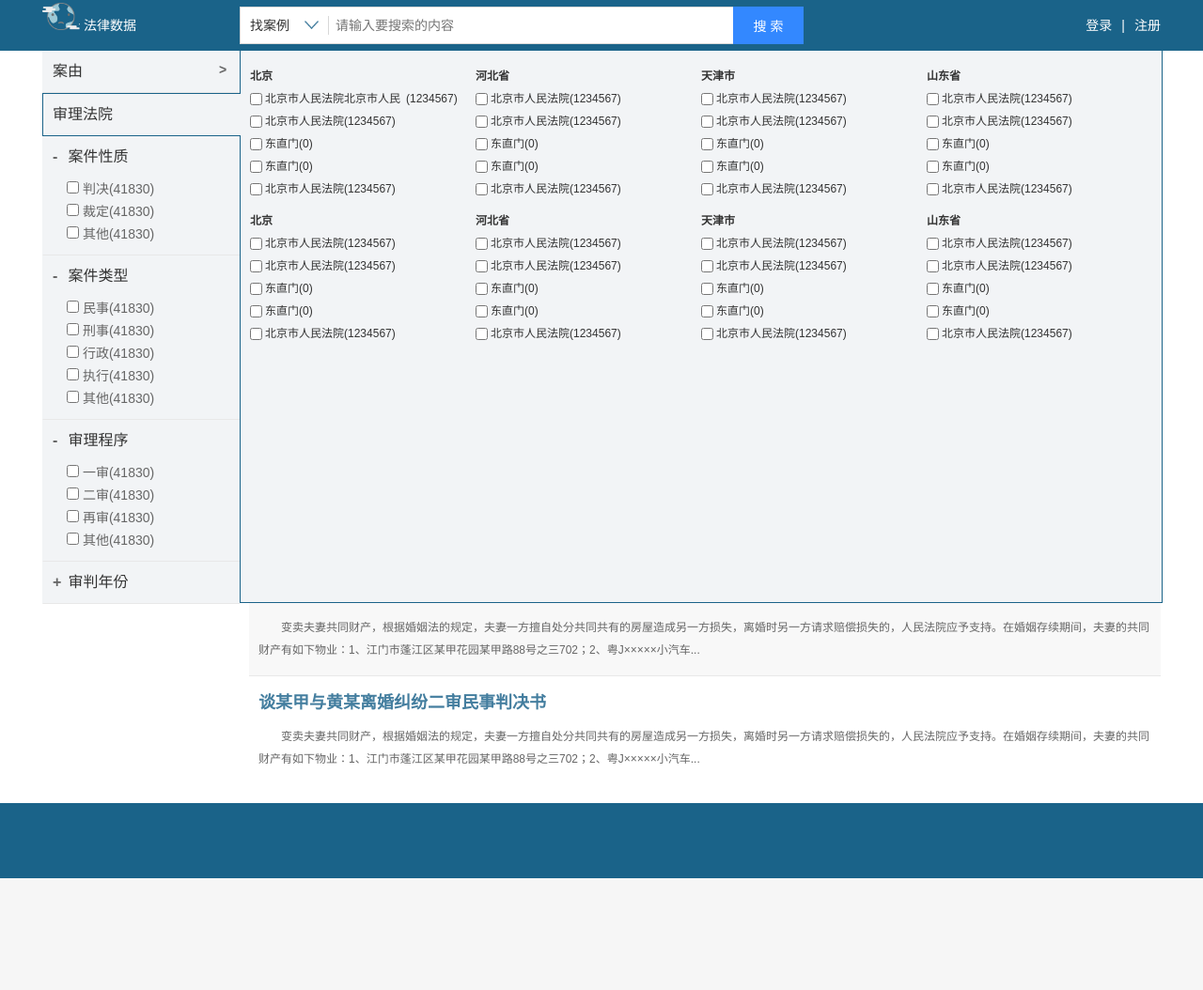
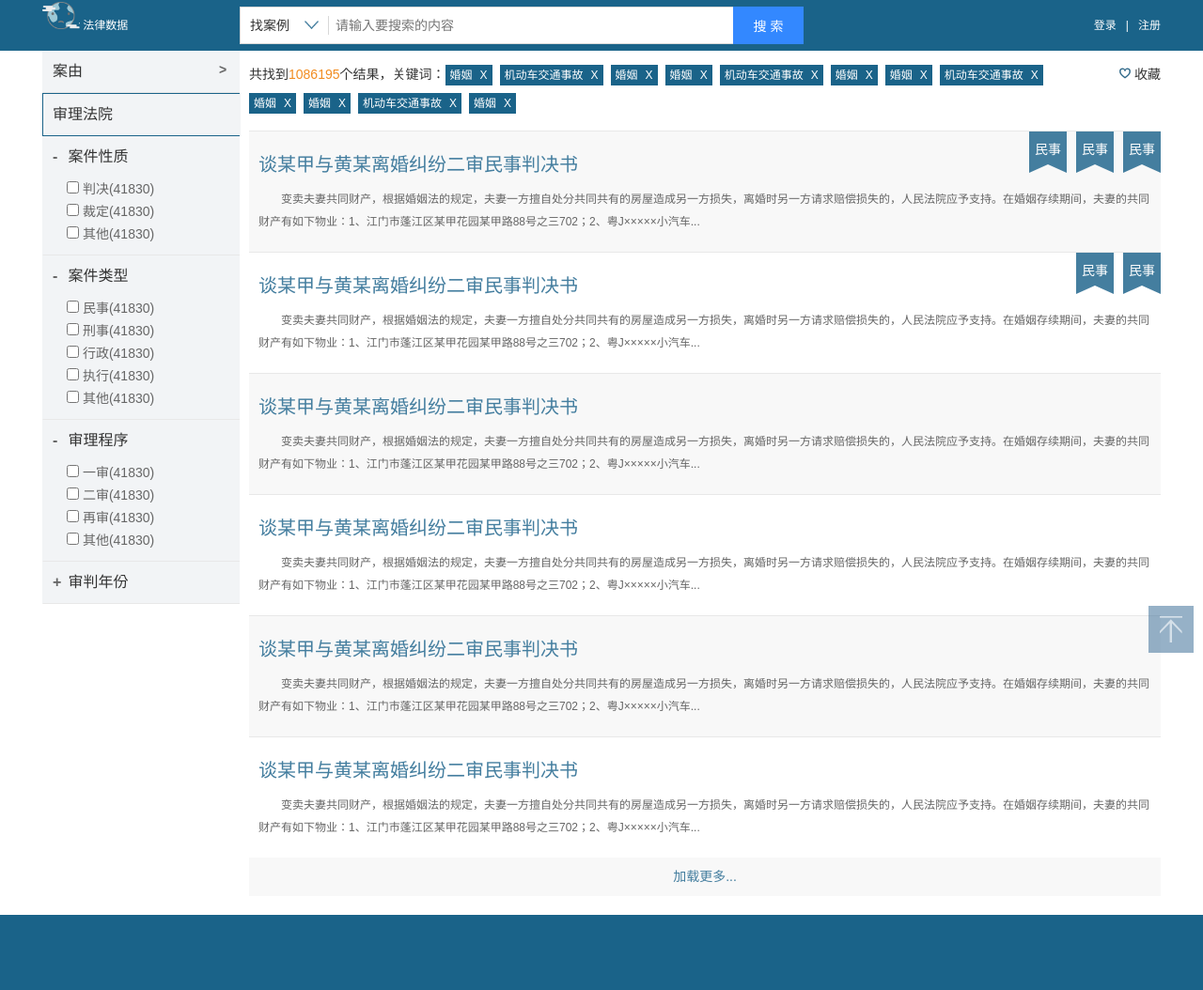
Before and after one commit to wuyue5chao/xiaoqiang, a PHP site: page /search.html in a window 1280 px wide. Shown: the whole page at 94% size. Before the commit the page ends 935 px from the top, so only its background shows below. Run offline with PHP 8.4, Linux system fonts and the light colour scheme.

Commit message:
修改
修改

```diff
--- a/css/index.css
+++ b/css/index.css
@@ -18,6 +18,8 @@ body{height: 100%; min-width: 1000px;font:14px/1.5 Arial,sans-serif,'宋体';col
 .fr{float: right;}
 .fontblue{color: #447e9f;}
 .fontyellow{ color: #f18d22;}
+.fontgray{ color: #999;}
+.center{ text-align: center;}
 
 .w1190{ width: 1190px;margin: 0 auto;}
 .wrapper{ min-height: 100%;}
@@ -41,7 +43,7 @@ body{height: 100%; min-width: 1000px;font:14px/1.5 Arial,sans-serif,'宋体';col
 .srh-btn{ display: block; width:103px; height: 38px; border: 1px solid #38f; background-color:#38f;}
 .srh-submit{ cursor: pointer; width: 103px; height: 38px; padding: 0;border: 0; background: none; background-color: #38f; font-size: 16px; color: #fff; border-spacing: 0; font-weight: normal;}
 /*搜索列表*/
-.head-srh{height: 54px; line-height: 54px; color: #fff;}
+.head-srh{height: 54px; line-height: 54px; color: #fff; font-size: 12px;}
 .head-srh .top-logo{width: 210px;}
 .head-srh .srh-form{margin-top: 7px; color: #333; width: 600px; font-size: 14px;}
 .head-srh .srh-form .srh-ipt{ font-size: 14px;}
@@ -72,9 +74,13 @@ body{height: 100%; min-width: 1000px;font:14px/1.5 Arial,sans-serif,'宋体';col
 .keyword:hover{ background:#f18d22; color: #fff; }
 .keyword .close{ margin-left:8px; font-size: 12px;}
 .info-wrap{ margin-bottom: 20px;}
-.item-info{position: relative; padding:15px 10px; border-top: 1px solid #e8e8e8;}
+.item-info{position: relative; padding:20px 10px; border-top: 1px solid #e8e8e8;}
 .item-info.hover{ background: #f8f8f8}
-.item-info h3{ font-size: 18px; margin-bottom: 10px; font-weight: bold;}
+.item-info h3{ font-size: 20px; margin-bottom: 10px;}
 .item-info .text{ font-size: 12px; color: #666; line-height: 24px; text-indent: 2em;}
 .item-info .tags-wrap{position: absolute; top: 0; right: 0;}
 .item-info .tags{ display: block; float: left;margin-left: 10px; width: 40px; height: 46px; background: url(../images/flag.png) no-repeat 0 0; color: #fff; text-align: center; line-height: 38px;}
+
+.loading{ padding: 10px 0; background: #f8f8f8;}
+.gotop{position: fixed; bottom:100px; right: 10px;width: 48px; height: 55px; }
+.gotop .gotop-icon{display: block; width: 48px; height: 55px;  background: url(../images/gotop.png) no-repeat 0 0;}
--- a/search.html
+++ b/search.html
@@ -92,7 +92,7 @@
 					<a href="#"><input type="checkbox" class="ipt" /><span class="txt">机动车交通事故责任纠纷</span><em class="num">(1234567)</em></a>
 				</div>
 			</div>
-			<div class="down-layer" style="min-height:567px;display:;">
+			<div class="down-layer" style="min-height:567px;display:none;">
 				<div class="column">
 					<dl>
 						<dt><strong>北京</strong></dt>
@@ -211,10 +211,14 @@
 					<h3><a href="#" class="fontblue">谈某甲与黄某离婚纠纷二审民事判决书</a></h3>
 					<p class="text">变卖夫妻共同财产，根据婚姻法的规定，夫妻一方擅自处分共同共有的房屋造成另一方损失，离婚时另一方请求赔偿损失的，人民法院应予支持。在婚姻存续期间，夫妻的共同财产有如下物业：1、江门市蓬江区某甲花园某甲路88号之三702；2、粤J×××××小汽车...</p>
 				</div>
+				<p class="loading center"><a href="#" class="fontblue">加载更多...</a></p>
 			</div>
 		</div>
 	</div>
 	<div class="footer"></div>
+	<div class="gotop">
+		<a href="#" class="gotop-icon"></a>
+	</div>
 </div>
 </body>
 </html>
```
Also changed, not shown: images/gotop.png (added).
